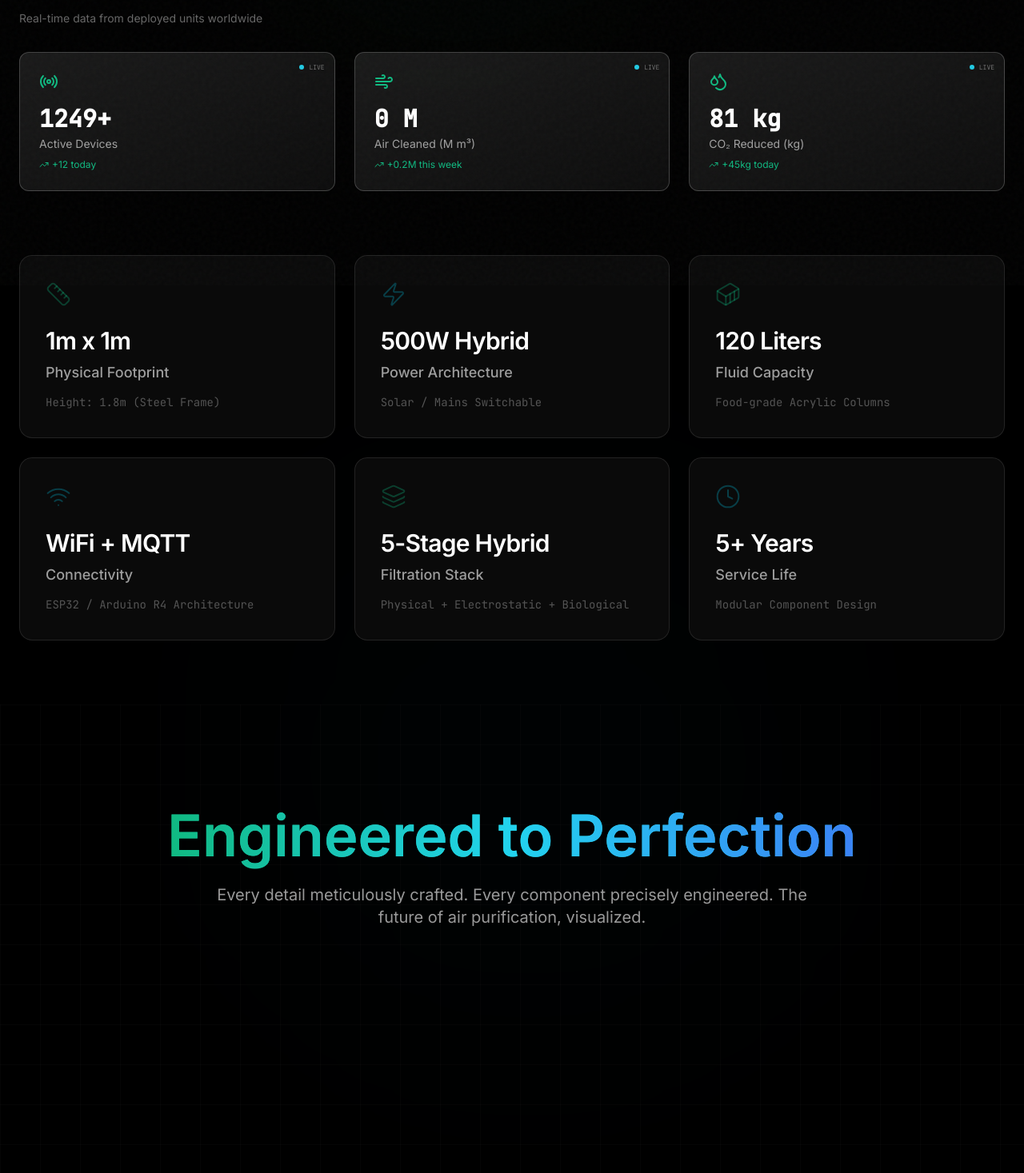
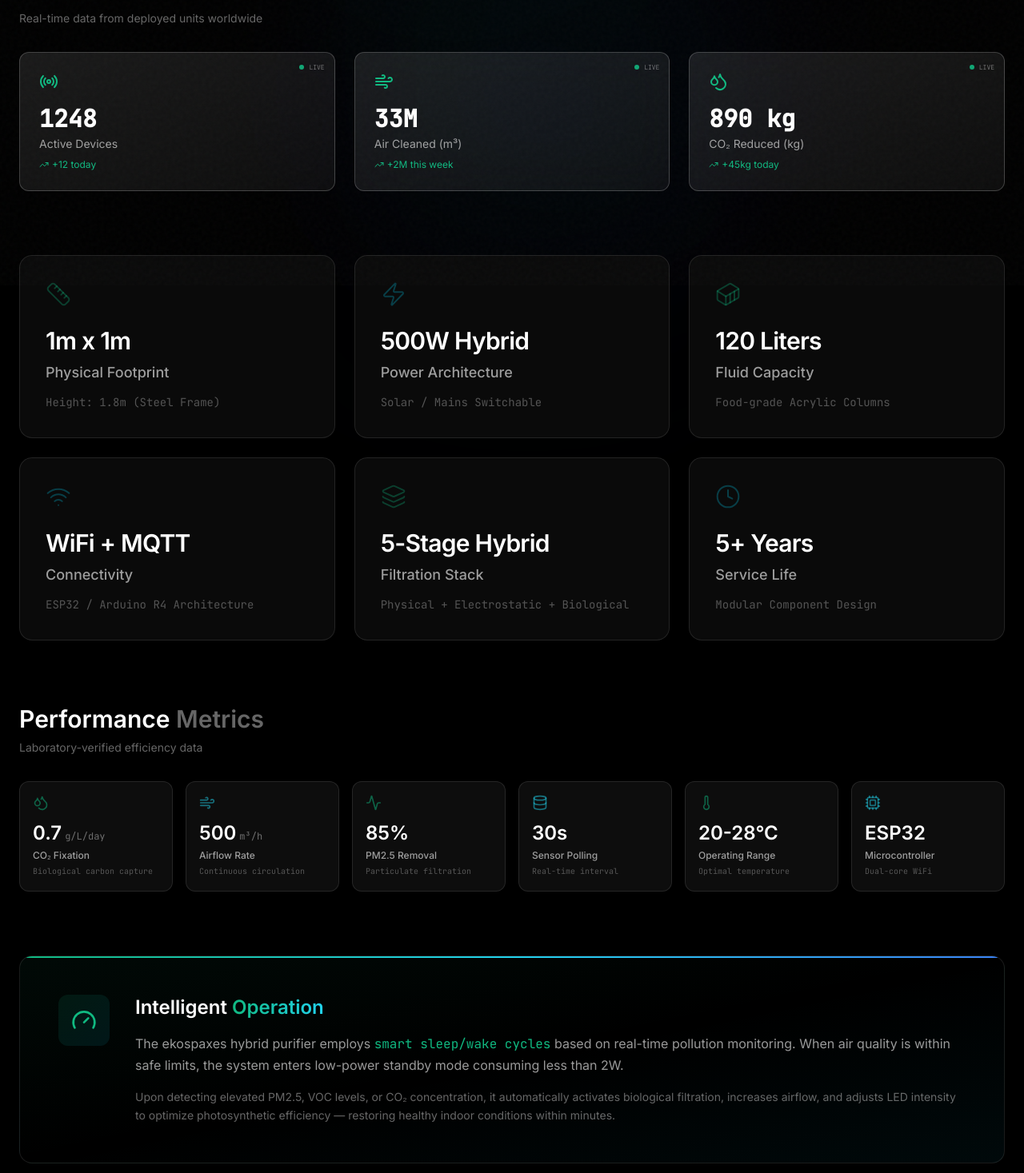
Before and after one commit to ekospaxes/hybrid-purifier-web, a React (Vite) app: page /specs in a window 1280 px wide. Shown: the part 443-1910 px from the top of the page at 80% size. Built offline with nearby package versions, Linux system fonts and the light colour scheme.

Commit message:
Update SpecsPage.jsx v4

```diff
--- a/src/pages/SpecsPage/SpecsPage.jsx
+++ b/src/pages/SpecsPage/SpecsPage.jsx
@@ -10,20 +10,23 @@ import {
 // Animated Gradient Text Component
 const AnimatedGradientText = ({ children, className = "" }) => (
   <span className={`relative inline-block ${className}`}>
-    <span className="absolute inset-0 bg-gradient-to-r from-eko-emerald via-cyan-400 to-blue-500 bg-clip-text text-transparent animate-gradient bg-[length:200%_auto]">
-      {children}
-    </span>
-    <span className="relative bg-gradient-to-r from-eko-emerald via-cyan-400 to-blue-500 bg-clip-text text-transparent">
+    <span className="bg-gradient-to-r from-eko-emerald via-cyan-400 to-blue-500 bg-clip-text text-transparent bg-[length:200%_auto] animate-gradient">
       {children}
     </span>
   </span>
 );
 
-// Live Data Counter with Animation
+// Live Data Counter with Animation (only animates once on mount)
 const LiveCounter = ({ target, suffix = "", prefix = "", duration = 2000 }) => {
   const [count, setCount] = useState(0);
+  const [hasAnimated, setHasAnimated] = useState(false);
 
   useEffect(() => {
+    if (hasAnimated) {
+      setCount(target);
+      return;
+    }
+
     let startTime;
     let animationFrame;
 
@@ -35,12 +38,21 @@ const LiveCounter = ({ target, suffix = "", prefix = "", duration = 2000 }) => {
 
       if (progress < 1) {
         animationFrame = requestAnimationFrame(animate);
+      } else {
+        setHasAnimated(true);
       }
     };
 
     animationFrame = requestAnimationFrame(animate);
     return () => cancelAnimationFrame(animationFrame);
-  }, [target, duration]);
+  }, []);
+
+  // Update count smoothly when target changes after initial animation
+  useEffect(() => {
+    if (hasAnimated) {
+      setCount(target);
+    }
+  }, [target, hasAnimated]);
 
   return (
     <span className="font-mono font-bold">
@@ -51,15 +63,6 @@ const LiveCounter = ({ target, suffix = "", prefix = "", duration = 2000 }) => {
 
 // Live Metric Card
 const LiveMetricCard = ({ icon: Icon, label, value, trend, delay }) => {
-  const [isLive, setIsLive] = useState(true);
-
-  useEffect(() => {
-    const interval = setInterval(() => {
-      setIsLive(prev => !prev);
-    }, 2000);
-    return () => clearInterval(interval);
-  }, []);
-
   return (
     <motion.div
       initial={{ opacity: 0, scale: 0.9 }}
@@ -70,7 +73,7 @@ const LiveMetricCard = ({ icon: Icon, label, value, trend, delay }) => {
     >
       {/* Live Indicator */}
       <div className="absolute top-3 right-3 flex items-center gap-1.5">
-        <div className={`w-1.5 h-1.5 rounded-full ${isLive ? 'bg-eko-emerald' : 'bg-cyan-400'} animate-pulse`} />
+        <div className="w-1.5 h-1.5 rounded-full bg-eko-emerald animate-pulse" />
         <span className="text-[8px] font-mono text-white/40 uppercase">LIVE</span>
       </div>
 
@@ -94,16 +97,11 @@ const LiveMetricCard = ({ icon: Icon, label, value, trend, delay }) => {
           <span>{trend}</span>
         </div>
       )}
-
-      {/* Animated Border */}
-      <div className="absolute inset-0 opacity-0 group-hover:opacity-100 transition-opacity duration-500">
-        <div className="absolute inset-0 bg-gradient-to-r from-eko-emerald/20 via-cyan-400/20 to-blue-500/20 animate-gradient bg-[length:200%_auto]" />
-      </div>
     </motion.div>
   );
 };
 
-// Spec Card Component with Enhanced Animations
+// Spec Card Component
 const SpecCard = ({ icon: Icon, value, label, description, delay, variant = 'emerald' }) => {
   const colors = {
     emerald: {
@@ -159,13 +157,46 @@ const SpecCard = ({ icon: Icon, value, label, description, delay, variant = 'eme
   );
 };
 
+// Performance Card Component
+const PerformanceCard = ({ icon: Icon, value, unit, label, description, delay, variant = 'emerald' }) => {
+  const colors = {
+    emerald: {
+      icon: 'text-eko-emerald/50 group-hover:text-eko-emerald',
+      value: 'text-white',
+      border: 'hover:border-eko-emerald/30'
+    },
+    blue: {
+      icon: 'text-cyan-400/50 group-hover:text-cyan-400',
+      value: 'text-white',
+      border: 'hover:border-cyan-400/30'
+    }
+  };
+
+  const theme = colors[variant];
+
+  return (
+    <motion.div
+      initial={{ opacity: 0, y: 20 }}
+      whileInView={{ opacity: 1, y: 0 }}
+      transition={{ delay, duration: 0.5 }}
+      viewport={{ once: true }}
+      className={`bg-white/5 backdrop-blur-xl border border-white/10 rounded-xl p-4 ${theme.border} transition-all group`}
+    >
+      <div className="mb-3">
+        <Icon className={`${theme.icon} transition-colors`} size={20} />
+      </div>
+      <div className="flex items-baseline gap-1 mb-1">
+        <span className={`text-2xl font-bold ${theme.value}`}>{value}</span>
+        {unit && <span className="text-xs text-white/40 font-mono">{unit}</span>}
+      </div>
+      <p className="text-white/60 text-xs font-medium mb-1">{label}</p>
+      <p className="text-white/30 text-[10px] font-mono leading-relaxed">{description}</p>
+    </motion.div>
+  );
+};
+
 // Apple-Style 3D Product Showcase
 const ProductShowcase = () => {
-  const { scrollYProgress } = useScroll();
-  const scale = useTransform(scrollYProgress, [0.7, 1], [0.8, 1]);
-  const opacity = useTransform(scrollYProgress, [0.7, 0.9], [0, 1]);
-  const rotateY = useTransform(scrollYProgress, [0.7, 1], [-15, 0]);
-
   return (
     <div className="relative py-32 overflow-hidden">
       {/* Background Grid */}
@@ -176,6 +207,7 @@ const ProductShowcase = () => {
           initial={{ opacity: 0, y: 50 }}
           whileInView={{ opacity: 1, y: 0 }}
           viewport={{ once: true }}
+          transition={{ duration: 0.8 }}
           className="text-center mb-16"
         >
           <h2 className="text-5xl md:text-7xl font-bold mb-6">
@@ -189,62 +221,62 @@ const ProductShowcase = () => {
 
         {/* Main Product Display */}
         <motion.div
-          style={{ scale, opacity }}
+          initial={{ opacity: 0, scale: 0.9 }}
+          whileInView={{ opacity: 1, scale: 1 }}
+          viewport={{ once: true }}
+          transition={{ duration: 1 }}
           className="relative mb-20"
         >
           <div className="relative aspect-[16/9] rounded-3xl overflow-hidden bg-gradient-to-br from-[#0a0a0a] to-[#1a1a1a] border border-white/10">
-            {/* Placeholder for 3D Model - Replace with actual image/model */}
             <div className="absolute inset-0 flex items-center justify-center">
               <motion.div
                 animate={{
-                  rotateY: [0, 10, -10, 0],
-                  scale: [1, 1.05, 1]
+                  rotateY: [0, 5, -5, 0],
                 }}
                 transition={{
                   duration: 8,
                   repeat: Infinity,
                   ease: "easeInOut"
                 }}
-                className="relative w-full h-full flex items-center justify-center"
+                className="relative w-full h-full flex items-center justify-center perspective-1000"
               >
-                {/* Central Column Representation */}
+                {/* Central Column */}
                 <div className="relative w-32 h-96 bg-gradient-to-b from-eko-emerald/20 via-cyan-500/20 to-blue-500/20 rounded-3xl border border-white/20 backdrop-blur-xl shadow-[0_0_80px_rgba(16,185,129,0.3)]">
-                  {/* Bubbles Animation */}
+                  {/* Continuous Bubbles */}
                   {[...Array(8)].map((_, i) => (
                     <motion.div
                       key={i}
                       className="absolute w-2 h-2 bg-eko-emerald/60 rounded-full"
                       style={{
                         left: `${20 + Math.random() * 60}%`,
-                        bottom: 0
                       }}
                       animate={{
-                        y: [-400, 0],
-                        opacity: [0, 1, 0],
-                        scale: [0.5, 1, 0.5]
+                        y: [400, -20],
+                        opacity: [0, 1, 1, 0],
+                        scale: [0.5, 1, 0.8]
                       }}
                       transition={{
-                        duration: 4 + Math.random() * 2,
+                        duration: 5 + i * 0.3,
                         repeat: Infinity,
-                        delay: i * 0.5,
+                        delay: i * 0.7,
                         ease: "linear"
                       }}
                     />
                   ))}
 
-                  {/* LED Strip Effect */}
+                  {/* LED Strip */}
                   <div className="absolute inset-x-4 top-4 h-1 bg-gradient-to-r from-transparent via-eko-emerald to-transparent animate-pulse" />
 
-                  {/* Glass Texture Lines */}
+                  {/* Glass Lines */}
                   <div className="absolute inset-0 bg-[linear-gradient(transparent_95%,rgba(255,255,255,0.1)_95%)] bg-[length:100%_20px]" />
                 </div>
 
-                {/* Glow Effect */}
-                <div className="absolute inset-0 bg-gradient-to-t from-eko-emerald/20 via-transparent to-cyan-500/20 animate-pulse" />
+                {/* Ambient Glow */}
+                <div className="absolute inset-0 bg-gradient-to-t from-eko-emerald/20 via-transparent to-cyan-500/20 animate-pulse" style={{ animationDuration: '3s' }} />
               </motion.div>
             </div>
 
-            {/* Floating Specs */}
+            {/* Floating Spec Callouts */}
             <motion.div
               initial={{ opacity: 0, x: -50 }}
               whileInView={{ opacity: 1, x: 0 }}
@@ -280,7 +312,7 @@ const ProductShowcase = () => {
           </div>
         </motion.div>
 
-        {/* Feature Highlights Grid */}
+        {/* Feature Highlights */}
         <div className="grid grid-cols-1 md:grid-cols-3 gap-6 mb-20">
           <motion.div
             initial={{ opacity: 0, y: 30 }}
@@ -325,7 +357,7 @@ const ProductShowcase = () => {
           </motion.div>
         </div>
 
-        {/* Exploded View Section */}
+        {/* Exploded Layer View */}
         <motion.div
           initial={{ opacity: 0 }}
           whileInView={{ opacity: 1 }}
@@ -335,7 +367,7 @@ const ProductShowcase = () => {
           <h3 className="text-3xl font-bold text-white mb-4">Precision Engineering</h3>
           <p className="text-white/40 text-sm font-mono mb-8">Every layer serves a purpose</p>
 
-          <div className="grid grid-cols-1 md:grid-cols-5 gap-4">
+          <div className="grid grid-cols-2 md:grid-cols-5 gap-4">
             {[
               { label: "Pre-Filter", color: "eko-emerald" },
               { label: "HEPA Layer", color: "cyan-400" },
@@ -351,7 +383,7 @@ const ProductShowcase = () => {
                 viewport={{ once: true }}
                 className="bg-white/5 border border-white/10 rounded-xl p-4 hover:border-white/30 transition-all"
               >
-                <div className={`w-full h-24 bg-gradient-to-b from-${layer.color}/20 to-transparent rounded-lg mb-3`} />
+                <div className={`w-full h-24 bg-gradient-to-b from-${layer.color}/20 to-transparent rounded-lg mb-3 border border-white/10`} />
                 <div className="text-white/80 text-sm font-medium">{layer.label}</div>
               </motion.div>
             ))}
@@ -366,19 +398,19 @@ const ProductShowcase = () => {
 const SpecsPage = () => {
   const [liveData, setLiveData] = useState({
     devices: 1247,
-    airCleaned: 3.2,
+    airCleaned: 32,
     co2Reduced: 890
   });
 
-  // Simulate live data updates
+  // Smooth live data updates (only values change, no re-animation)
   useEffect(() => {
     const interval = setInterval(() => {
       setLiveData(prev => ({
-        devices: prev.devices + Math.floor(Math.random() * 3),
-        airCleaned: parseFloat((prev.airCleaned + Math.random() * 0.1).toFixed(1)),
-        co2Reduced: prev.co2Reduced + Math.floor(Math.random() * 5)
+        devices: prev.devices + Math.floor(Math.random() * 2),
+        airCleaned: prev.airCleaned + Math.floor(Math.random() * 2),
+        co2Reduced: prev.co2Reduced + Math.floor(Math.random() * 3)
       }));
-    }, 3000);
+    }, 5000);
 
     return () => clearInterval(interval);
   }, []);
@@ -434,21 +466,81 @@ const SpecsPage = () => {
     }
   ];
 
+  const detailedSpecs = [
+    {
+      icon: Droplets,
+      value: "0.7",
+      unit: "g/L/day",
+      label: "CO₂ Fixation",
+      description: "Biological carbon capture",
+      delay: 0.4,
+      variant: 'emerald'
+    },
+    {
+      icon: Wind,
+      value: "500",
+      unit: "m³/h",
+      label: "Airflow Rate",
+      description: "Continuous circulation",
+      delay: 0.45,
+      variant: 'blue'
+    },
+    {
+      icon: Activity,
+      value: "85%",
+      unit: "",
+      label: "PM2.5 Removal",
+      description: "Particulate filtration",
+      delay: 0.5,
+      variant: 'emerald'
+    },
+    {
+      icon: Database,
+      value: "30s",
+      unit: "",
+      label: "Sensor Polling",
+      description: "Real-time interval",
+      delay: 0.55,
+      variant: 'blue'
+    },
+    {
+      icon: Thermometer,
+      value: "20-28°C",
+      unit: "",
+      label: "Operating Range",
+      description: "Optimal temperature",
+      delay: 0.6,
+      variant: 'emerald'
+    },
+    {
+      icon: Cpu,
+      value: "ESP32",
+      unit: "",
+      label: "Microcontroller",
+      description: "Dual-core WiFi",
+      delay: 0.65,
+      variant: 'blue'
+    }
+  ];
+
   return (
     <div className="min-h-screen bg-black relative overflow-hidden">
       {/* Animated Background Gradients */}
-      <div className="absolute top-0 left-1/4 w-[500px] h-[500px] bg-eko-emerald/5 rounded-full blur-[150px] animate-pulse pointer-events-none" />
-      <div className="absolute top-1/3 right-1/4 w-[600px] h-[600px] bg-cyan-500/5 rounded-full blur-[180px] animate-pulse pointer-events-none" style={{ animationDelay: '1s' }} />
-      <div className="absolute bottom-0 left-1/3 w-[550px] h-[550px] bg-blue-500/5 rounded-full blur-[160px] animate-pulse pointer-events-none" style={{ animationDelay: '2s' }} />
+      <div className="fixed top-0 left-1/4 w-[500px] h-[500px] bg-eko-emerald/5 rounded-full blur-[150px] animate-pulse pointer-events-none" />
+      <div className="fixed top-1/3 right-1/4 w-[600px] h-[600px] bg-cyan-500/5 rounded-full blur-[180px] animate-pulse pointer-events-none" style={{ animationDelay: '1s', animationDuration: '4s' }} />
+      <div className="fixed bottom-0 left-1/3 w-[550px] h-[550px] bg-blue-500/5 rounded-full blur-[160px] animate-pulse pointer-events-none" style={{ animationDelay: '2s', animationDuration: '5s' }} />
 
-      {/* Add CSS for gradient animation */}
+      {/* CSS Animations */}
       <style>{`
         @keyframes gradient {
           0%, 100% { background-position: 0% 50%; }
           50% { background-position: 100% 50%; }
         }
         .animate-gradient {
-          animation: gradient 3s ease infinite;
+          animation: gradient 4s ease infinite;
+        }
+        .perspective-1000 {
+          perspective: 1000px;
         }
       `}</style>
 
@@ -509,7 +601,8 @@ const SpecsPage = () => {
           <div className="max-w-7xl mx-auto">
             <motion.div
               initial={{ opacity: 0, y: 20 }}
-              animate={{ opacity: 1, y: 0 }}
+              whileInView={{ opacity: 1, y: 0 }}
+              viewport={{ once: true }}
               className="mb-8"
             >
               <h2 className="text-2xl font-bold text-white mb-2">
@@ -522,15 +615,15 @@ const SpecsPage = () => {
               <LiveMetricCard
                 icon={Radio}
                 label="Active Devices"
-                value={<LiveCounter target={liveData.devices} suffix="+" />}
+                value={<LiveCounter target={liveData.devices} />}
                 trend="+12 today"
                 delay={0.1}
               />
               <LiveMetricCard
                 icon={Wind}
-                label="Air Cleaned (M m³)"
-                value={<LiveCounter target={liveData.airCleaned} suffix=" M" />}
-                trend="+0.2M this week"
+                label="Air Cleaned (m³)"
+                value={<LiveCounter target={liveData.airCleaned} suffix="M" />}
+                trend="+2M this week"
                 delay={0.2}
               />
               <LiveMetricCard
@@ -552,6 +645,67 @@ const SpecsPage = () => {
                 <SpecCard key={idx} {...spec} />
               ))}
             </div>
+          </div>
+        </div>
+
+        {/* Performance Metrics Section */}
+        <div className="px-6 mb-20">
+          <div className="max-w-7xl mx-auto">
+            <motion.div
+              initial={{ opacity: 0, y: 20 }}
+              whileInView={{ opacity: 1, y: 0 }}
+              viewport={{ once: true }}
+              className="mb-8"
+            >
+              <h2 className="text-3xl font-bold mb-2">
+                <span className="text-white">Performance </span>
+                <span className="text-white/40">Metrics</span>
+              </h2>
+              <p className="text-white/40 text-sm">Laboratory-verified efficiency data</p>
+            </motion.div>
+
+            <div className="grid grid-cols-2 md:grid-cols-3 lg:grid-cols-6 gap-4">
+              {detailedSpecs.map((spec, idx) => (
+                <PerformanceCard key={idx} {...spec} />
+              ))}
+            </div>
+          </div>
+        </div>
+
+        {/* System Architecture */}
+        <div className="px-6 mb-20">
+          <div className="max-w-7xl mx-auto">
+            <motion.div
+              initial={{ opacity: 0, y: 20 }}
+              whileInView={{ opacity: 1, y: 0 }}
+              viewport={{ once: true }}
+              className="bg-gradient-to-br from-eko-emerald/5 via-transparent to-cyan-500/5 backdrop-blur-xl border border-white/10 rounded-2xl p-8 md:p-12 relative overflow-hidden"
+            >
+              <div className="absolute top-0 left-0 right-0 h-[2px] bg-gradient-to-r from-eko-emerald via-cyan-400 to-blue-500" />
+
+              <div className="flex flex-col md:flex-row gap-8">
+                <div className="flex-shrink-0">
+                  <div className="p-4 rounded-xl bg-gradient-to-br from-eko-emerald/10 to-cyan-500/10 text-eko-emerald w-fit">
+                    <Gauge size={32} />
+                  </div>
+                </div>
+                <div>
+                  <h3 className="text-2xl font-bold text-white mb-4">
+                    Intelligent <span className="text-transparent bg-clip-text bg-gradient-to-r from-eko-emerald to-cyan-400">Operation</span>
+                  </h3>
+                  <p className="text-white/60 leading-relaxed mb-4">
+                    The ekospaxes hybrid purifier employs <span className="text-eko-emerald font-mono">smart sleep/wake cycles</span> based
+                    on real-time pollution monitoring. When air quality is within safe limits, the system enters
+                    low-power standby mode consuming less than 2W.
+                  </p>
+                  <p className="text-white/40 leading-relaxed text-sm">
+                    Upon detecting elevated PM2.5, VOC levels, or CO₂ concentration, it automatically activates
+                    biological filtration, increases airflow, and adjusts LED intensity to optimize photosynthetic
+                    efficiency — restoring healthy indoor conditions within minutes.
+                  </p>
+                </div>
+              </div>
+            </motion.div>
           </div>
         </div>
 
```
